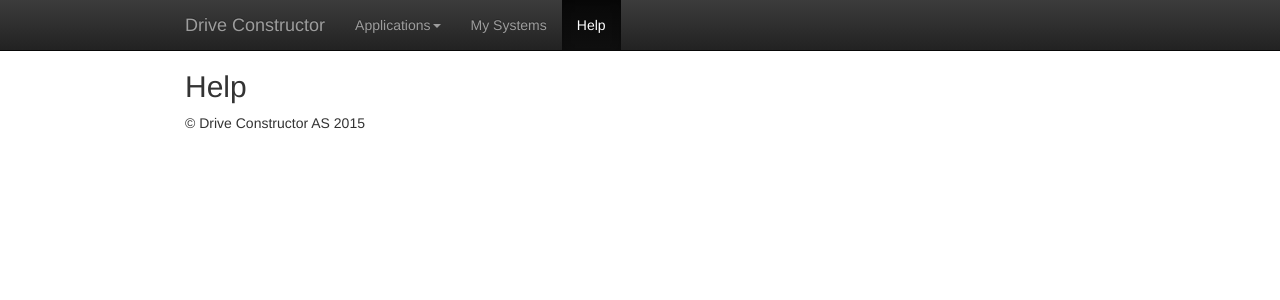
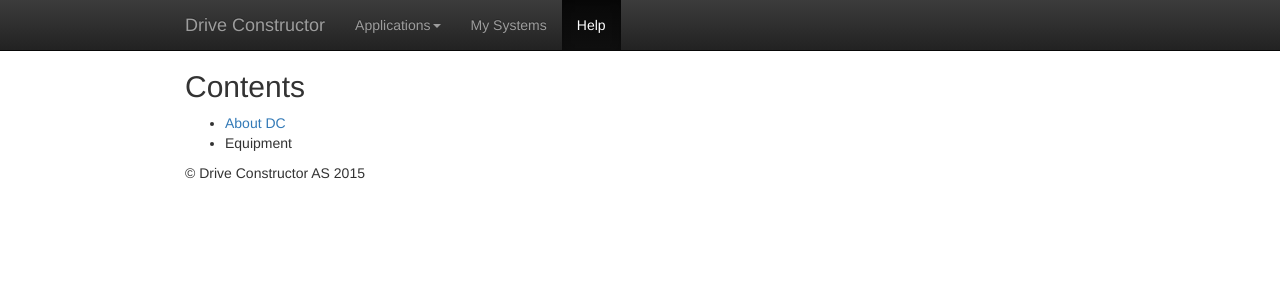
Before and after one commit to Alexey1Gavrilov/drive-constructor-site, a Jekyll site: the page built from help/index.md, in a window 1280 px wide. Shown: the top 300 px of the page. Built offline with Jekyll 4.4.1, drawn with Linux system fonts in a browser that asks for light colours.

Commit message:
Update index.md

```diff
--- a/help/index.md
+++ b/help/index.md
@@ -5,4 +5,6 @@ showInNavBar: true
 weight: 1
 ---
 
-## Help
+## Contents
+* [About DC](about.html)
+* Equipment
```
